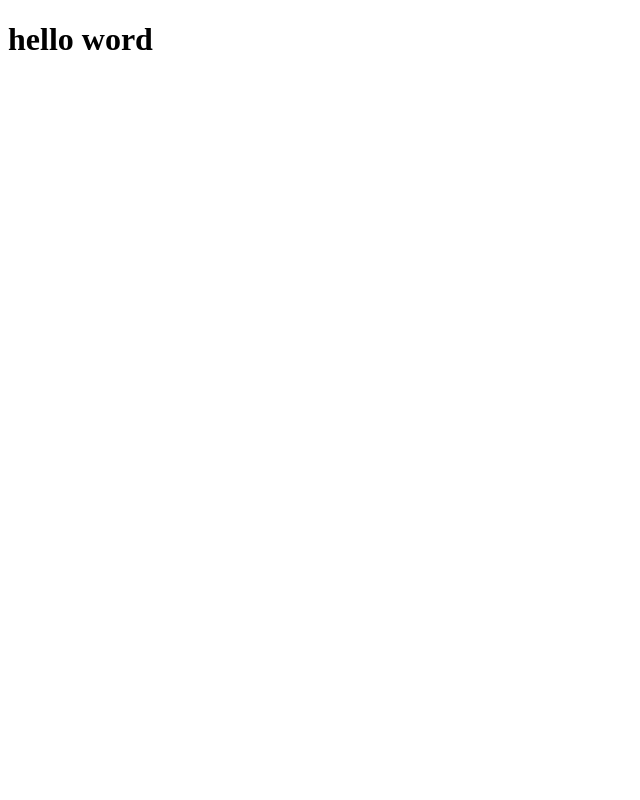
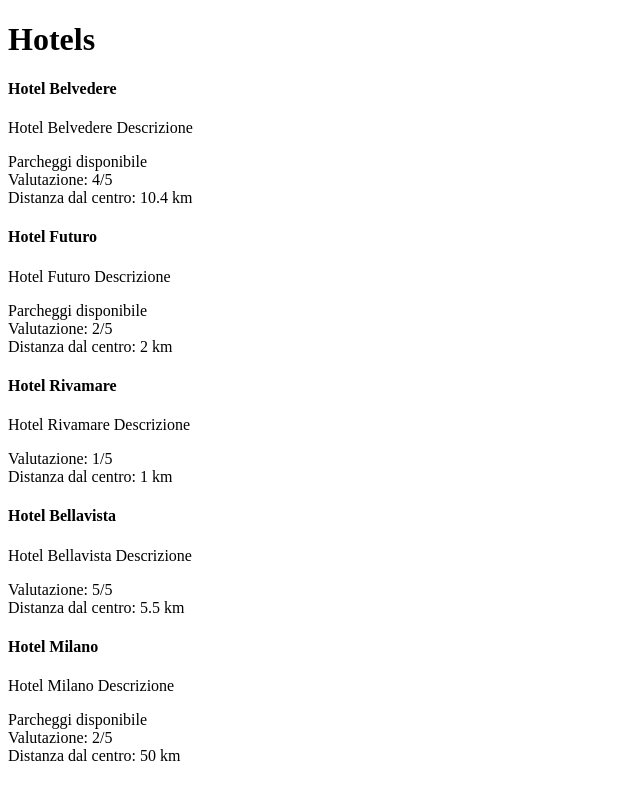
Before and after one commit to Gabriele-Viola/php-hotel, a PHP site: page / in a window 1280 px wide. Before the commit the part shown is almost empty. Shown: the whole page, without its empty margins (0-640 px from the left). Run offline with PHP 8.4, Linux system fonts and the light colour scheme.

Commit message:
show all details

```diff
--- a/index.php
+++ b/index.php
@@ -3,7 +3,7 @@
 <head>
     <meta charset="UTF-8">
     <meta name="viewport" content="width=device-width, initial-scale=1.0">
-    <title>Document</title>
+    <title>Hotels</title>
 </head>
 <body>
 <?php
@@ -49,7 +49,36 @@ $hotels = [
 ];
 
 ?>
-    <h1>hello word</h1>
+    <h1>Hotels</h1>
+    <div class="container">
+        <div class="row">
+
+        <div class='card'>
+        <div class='card-body'>
+            <?php
+    foreach($hotels as $hotel)
+
+        foreach($hotel as $key => $value)
+        if($key == "name" ){
+           echo "<h4>$value</h4>";
+        } elseif ($key == "description"){
+           echo "<p>$value</p>";
+        }elseif ($key == "parking"){
+            echo $value ? "<div>Parcheggi disponibile</div>" : "<div></div>";
+        }elseif ($key == "vote"){
+            echo "<div> Valutazione: $value/5</div>";
+        }elseif ($key == "distance_to_center"){
+            echo "<div> Distanza dal centro: $value km</div>";
+        }
+        ?>
+
+
+
+
+    </div>
+    </div>
+        </div>
+    </div>
 
 </body>
 </html>
```
Also changed, not shown: readme.md.
